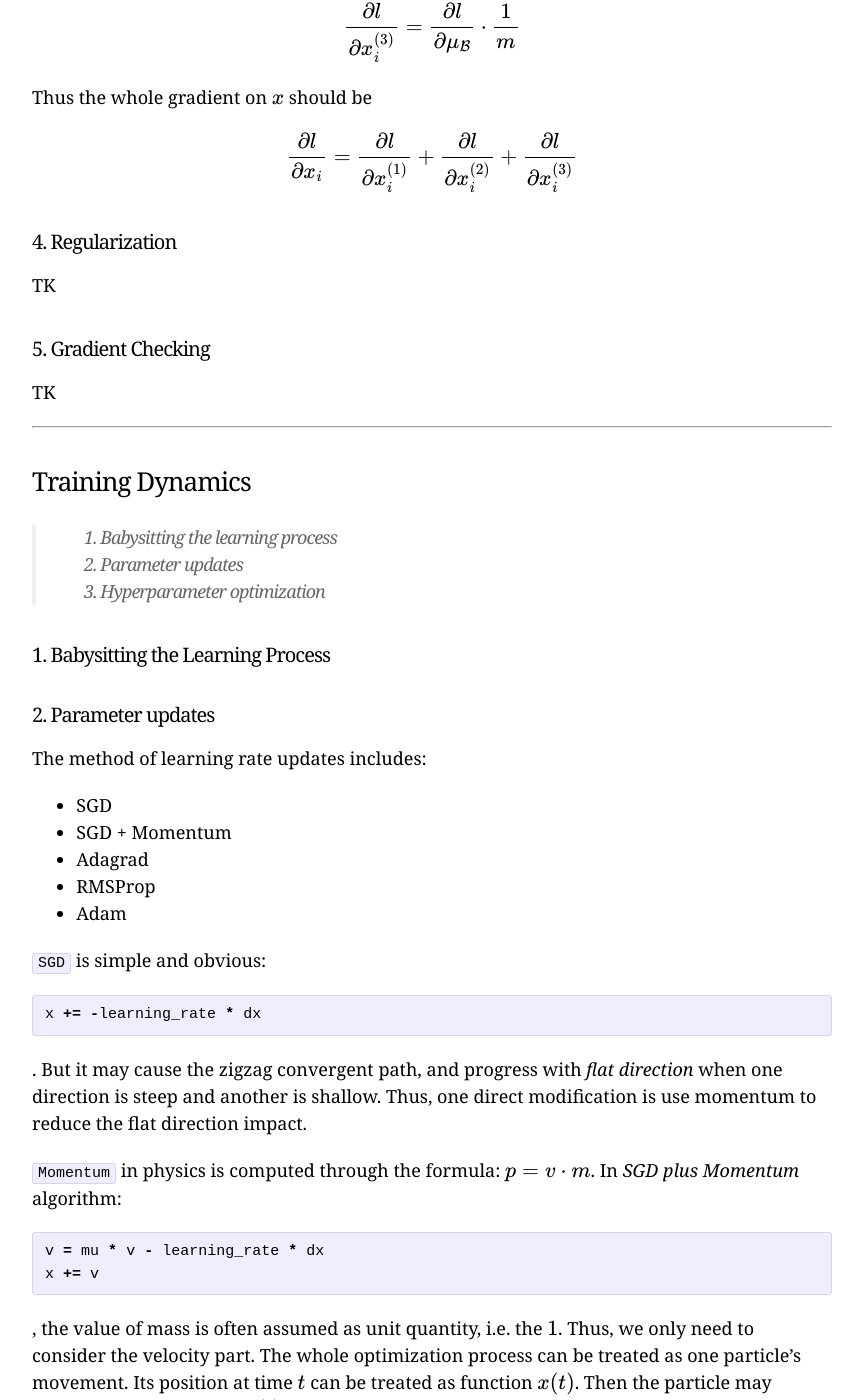
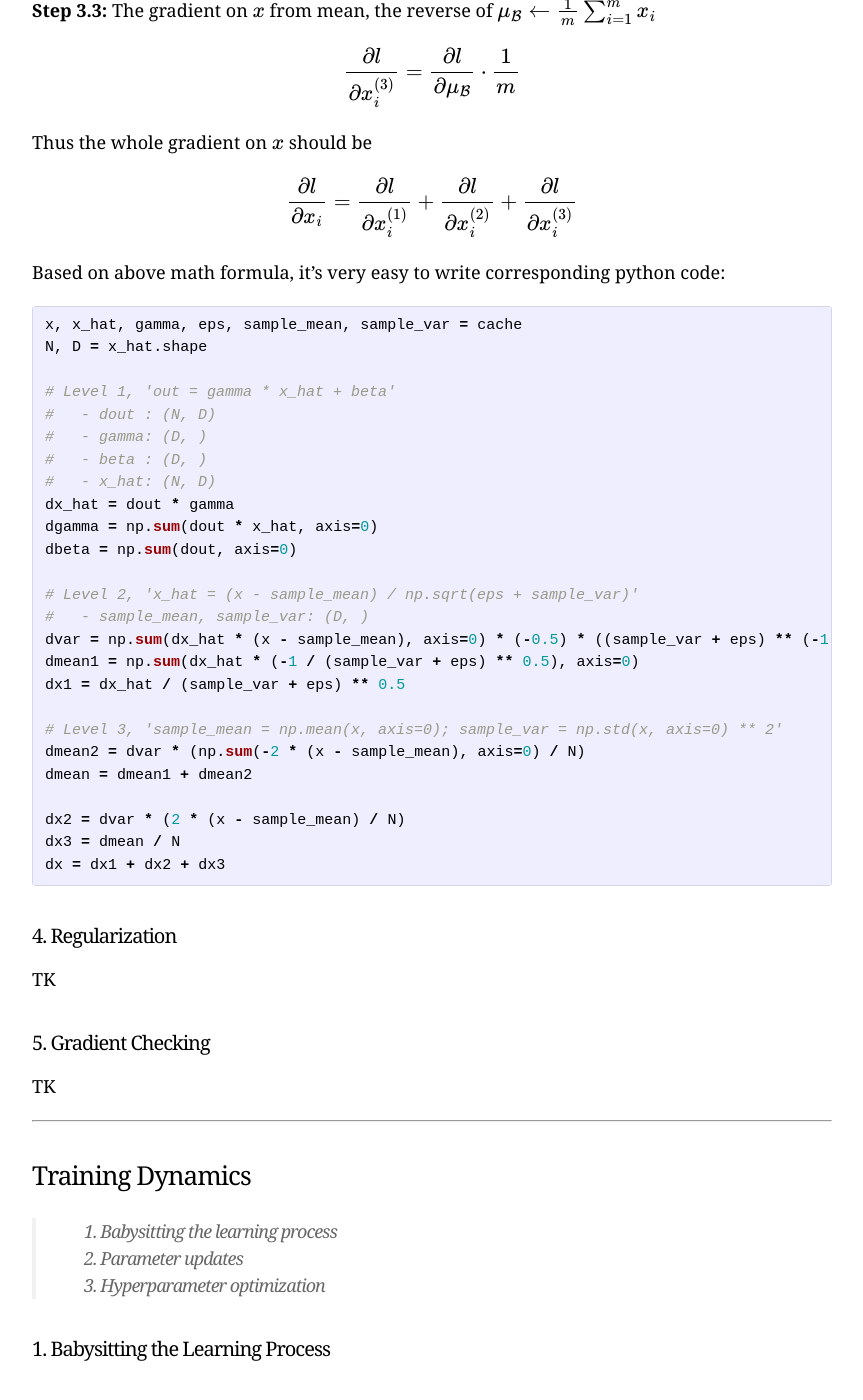
Before and after one commit to kid551/kid551.github.io, a Jekyll site: the page built from _posts/2016-11-07-convNet-spec.md, in a window 1280 px wide and 1400 px high, scrolled down 5789 px. Shown: the whole window, without its empty margins (208-1071 px from the left). Built offline with Jekyll 4.4.1, drawn with Linux system fonts in a browser that asks for light colours; formulas are drawn with MathJax 3; comment, search, counter and statistics services are not loaded; some of the changed text lies outside the part shown.

Commit message:
Add the backward code of Batch Normalization.

````diff
--- a/_posts/2016-11-07-convNet-spec.md
+++ b/_posts/2016-11-07-convNet-spec.md
@@ -141,17 +141,19 @@ where $$\epsilon$$ is a small number, e.g. `1e-8`, to avoid dividing zero.
 The corresponding python code is:
 
 ```python
-# Assume variable 'x' is the mini-batch
+# Here we treat variable x as mini-batch directly.
 
-# 1. Compute sample mean, variance
+# 1. Compute sample mean, variance: (D, )
 sample_mean = np.mean(x, axis=0)
 sample_var = np.std(x, axis=0) ** 2
 
-# 2. Scale and shift
+# 2. Scale and shift, x_hat: (N, D)
 x_hat = (x - sample_mean) / np.sqrt(eps + sample_var)
 
-# 3. Compute result
+# 3. Compute result: (N, D)
 out = gamma * x_hat + beta
+
+cache = (x, x_hat, gamma, eps, sample_mean, sample_var)
 ```
 
 #### **Backward**
@@ -219,6 +221,35 @@ $$
 \frac{\partial l}{\partial x_i} = \frac{\partial l}{\partial x_i^{(1)}} + \frac{\partial l}{\partial x_i^{(2)}} + \frac{\partial l}{\partial x_i^{(3)}}
 $$
 
+Based on above math formula, it's very easy to write corresponding python code:
+
+```python
+x, x_hat, gamma, eps, sample_mean, sample_var = cache
+N, D = x_hat.shape
+
+# Level 1, 'out = gamma * x_hat + beta'
+#   - dout : (N, D)
+#   - gamma: (D, )
+#   - beta : (D, )
+#   - x_hat: (N, D)
+dx_hat = dout * gamma
+dgamma = np.sum(dout * x_hat, axis=0)
+dbeta = np.sum(dout, axis=0)
+
+# Level 2, 'x_hat = (x - sample_mean) / np.sqrt(eps + sample_var)'
+#   - sample_mean, sample_var: (D, )
+dvar = np.sum(dx_hat * (x - sample_mean), axis=0) * (-0.5) * ((sample_var + eps) ** (-1.5))
+dmean1 = np.sum(dx_hat * (-1 / (sample_var + eps) ** 0.5), axis=0)
+dx1 = dx_hat / (sample_var + eps) ** 0.5
+
+# Level 3, 'sample_mean = np.mean(x, axis=0); sample_var = np.std(x, axis=0) ** 2'
+dmean2 = dvar * (np.sum(-2 * (x - sample_mean), axis=0) / N)
+dmean = dmean1 + dmean2
+
+dx2 = dvar * (2 * (x - sample_mean) / N)
+dx3 = dmean / N
+dx = dx1 + dx2 + dx3
+```
 
 
 
````
